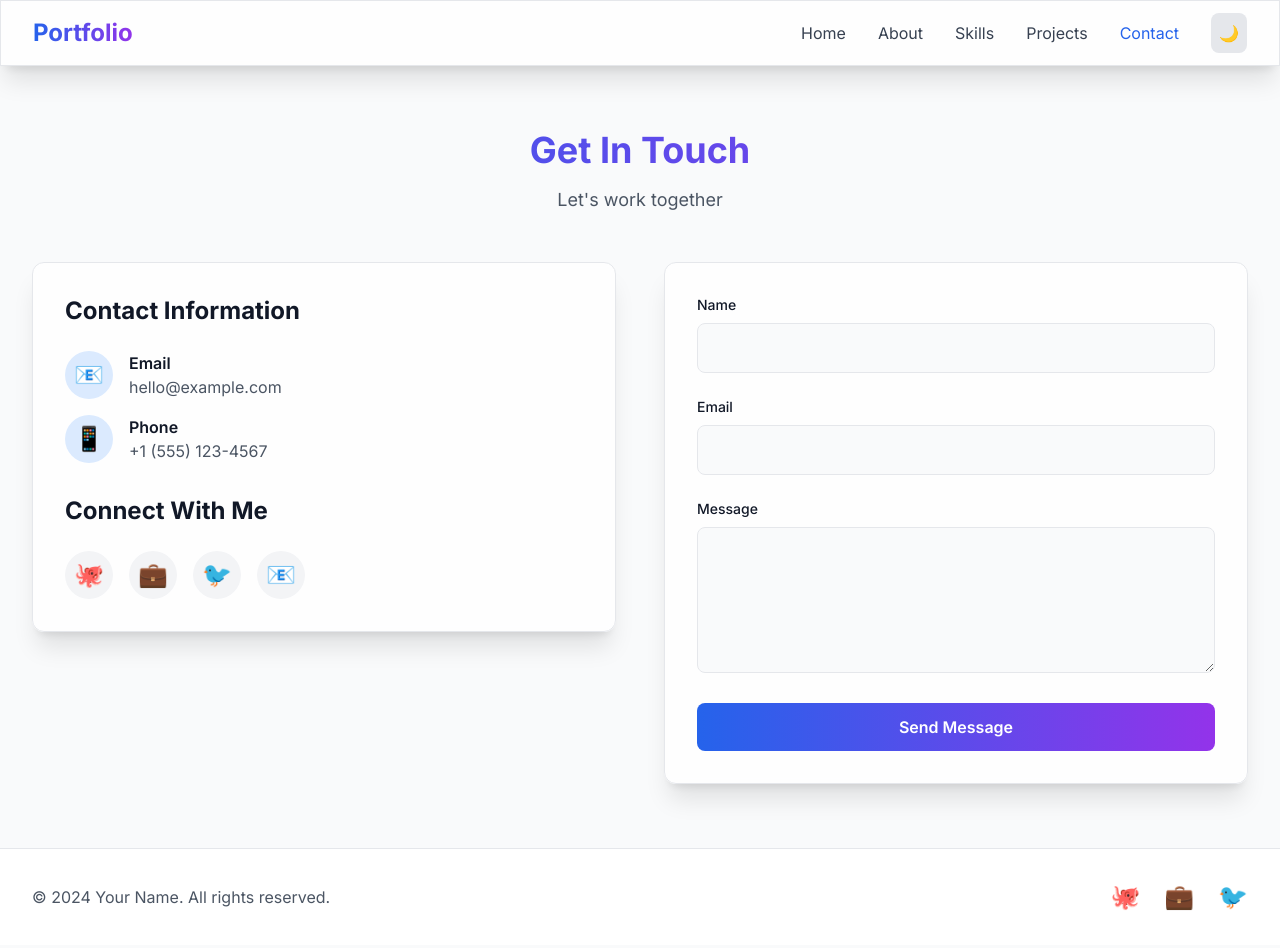
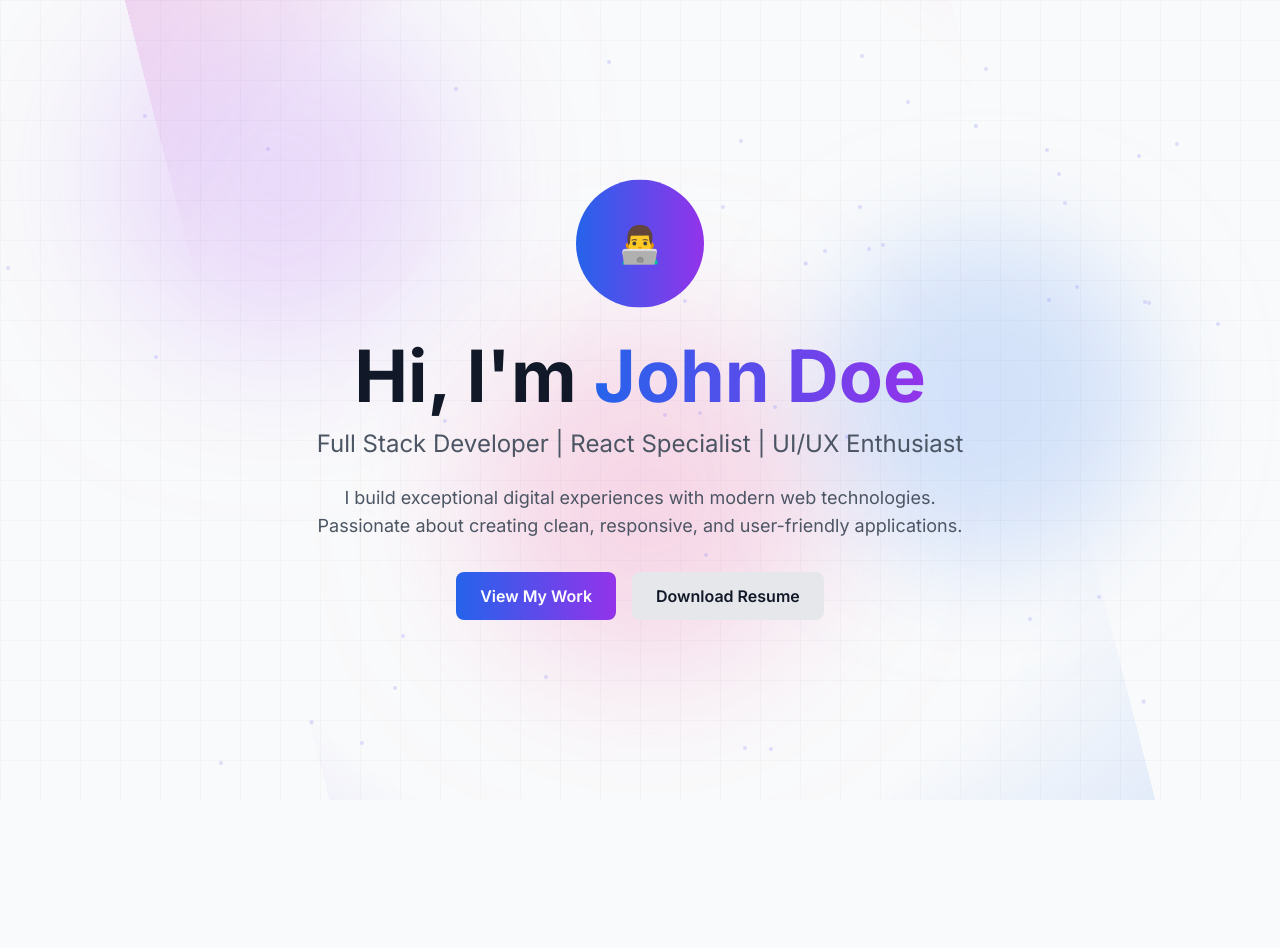
Before and after one commit to biruk2116/Portifolio, a React (Vite) app: page /contact in a window 1280 px wide. Shown: the top 948 px of the page. Built offline with nearby package versions, Linux system fonts and the light colour scheme; the HTML template or start-up script is replaced by a standard one.

Commit message:
add animaion for the background image and scrollable navbar

```diff
--- a/src/App.jsx
+++ b/src/App.jsx
@@ -1,12 +1,12 @@
-import { ThemeProvider } from './contexts/ThemeContext'
-import AppRoutes from './routes/AppRoutes'
+import { ThemeProvider } from './contexts/ThemeContext';
+import Home from './pages/Home';
 
 function App() {
   return (
     <ThemeProvider>
-      <AppRoutes />
+      <Home />
     </ThemeProvider>
-  )
+  );
 }
 
-export default App
+export default App;
--- /dev/null
+++ b/src/components/animations/AnimatedBackground.jsx
@@ -0,0 +1,139 @@
+import React from 'react';
+import { motion } from 'framer-motion';
+
+const AnimatedBackground = () => {
+  return (
+    <div className="fixed inset-0 -z-10 overflow-hidden">
+      {/* Gradient Orbs */}
+      <motion.div
+        animate={{
+          x: [0, 100, -50, 0],
+          y: [0, -50, 100, 0],
+          scale: [1, 1.2, 0.8, 1],
+        }}
+        transition={{
+          duration: 20,
+          repeat: Infinity,
+          repeatType: "reverse",
+          ease: "linear"
+        }}
+        className="absolute top-20 left-10 w-72 h-72 bg-purple-500 rounded-full mix-blend-multiply filter blur-3xl opacity-20 dark:opacity-30"
+      />
+
+      <motion.div
+        animate={{
+          x: [0, -80, 60, 0],
+          y: [0, 60, -40, 0],
+          scale: [1, 0.8, 1.2, 1],
+        }}
+        transition={{
+          duration: 25,
+          repeat: Infinity,
+          repeatType: "reverse",
+          ease: "linear"
+        }}
+        className="absolute top-40 right-10 w-96 h-96 bg-blue-500 rounded-full mix-blend-multiply filter blur-3xl opacity-20 dark:opacity-30"
+      />
+
+      <motion.div
+        animate={{
+          x: [0, 70, -60, 0],
+          y: [0, -70, 50, 0],
+          scale: [1, 1.1, 0.9, 1],
+        }}
+        transition={{
+          duration: 22,
+          repeat: Infinity,
+          repeatType: "reverse",
+          ease: "linear"
+        }}
+        className="absolute bottom-20 left-1/3 w-80 h-80 bg-pink-500 rounded-full mix-blend-multiply filter blur-3xl opacity-20 dark:opacity-30"
+      />
+
+      {/* Animated Grid Pattern */}
+      <svg className="absolute inset-0 w-full h-full opacity-10 dark:opacity-5">
+        <defs>
+          <pattern id="grid" width="40" height="40" patternUnits="userSpaceOnUse">
+            <path d="M 40 0 L 0 0 0 40" fill="none" stroke="currentColor" strokeWidth="0.5"/>
+          </pattern>
+        </defs>
+        <rect width="100%" height="100%" fill="url(#grid)" />
+
+        <motion.rect
+          initial={{ opacity: 0 }}
+          animate={{ opacity: [0, 0.5, 0] }}
+          transition={{
+            duration: 3,
+            repeat: Infinity,
+            repeatType: "reverse"
+          }}
+          width="100%"
+          height="100%"
+          fill="url(#gradient)"
+        >
+          <defs>
+            <linearGradient id="gradient" x1="0%" y1="0%" x2="100%" y2="100%">
+              <stop offset="0%" stopColor="#3b82f6" stopOpacity="0.1">
+                <animate attributeName="offset" values="0;1;0" dur="8s" repeatCount="indefinite" />
+              </stop>
+              <stop offset="50%" stopColor="#a855f7" stopOpacity="0.1">
+                <animate attributeName="offset" values="0.5;1;0.5" dur="8s" repeatCount="indefinite" />
+              </stop>
+              <stop offset="100%" stopColor="#ec489a" stopOpacity="0.1">
+                <animate attributeName="offset" values="1;0;1" dur="8s" repeatCount="indefinite" />
+              </stop>
+            </linearGradient>
+          </defs>
+        </motion.rect>
+      </svg>
+
+      {/* Floating Particles */}
+      {[...Array(50)].map((_, i) => (
+        <motion.div
+          key={i}
+          className="absolute w-1 h-1 bg-gradient-to-r from-blue-500 to-purple-500 rounded-full"
+          initial={{
+            x: Math.random() * window.innerWidth,
+            y: Math.random() * window.innerHeight,
+            opacity: Math.random() * 0.5 + 0.2,
+          }}
+          animate={{
+            y: [null, -30, 30, null],
+            x: [null, 20, -20, null],
+            opacity: [null, 0.8, 0.2, null],
+          }}
+          transition={{
+            duration: Math.random() * 5 + 5,
+            repeat: Infinity,
+            repeatType: "reverse",
+            ease: "linear",
+          }}
+          style={{
+            left: `${Math.random() * 100}%`,
+            top: `${Math.random() * 100}%`,
+          }}
+        />
+      ))}
+
+      {/* Animated Gradient Border */}
+      <motion.div
+        animate={{
+          rotate: 360,
+        }}
+        transition={{
+          duration: 30,
+          repeat: Infinity,
+          ease: "linear"
+        }}
+        className="absolute inset-0 opacity-30"
+        style={{
+          background: "conic-gradient(from 0deg, transparent, #3b82f6, #a855f7, #ec489a, transparent)",
+          mask: "radial-gradient(circle, transparent 60%, black 100%)",
+          WebkitMask: "radial-gradient(circle, transparent 60%, black 100%)",
+        }}
+      />
+    </div>
+  );
+};
+
+export default AnimatedBackground;
--- a/src/components/layout/Navbar.jsx
+++ b/src/components/layout/Navbar.jsx
@@ -1,19 +1,63 @@
-import React, { useState } from 'react';
-import { NavLink } from 'react-router-dom';
+import React, { useState, useEffect } from 'react';
+import { NavLink, useLocation } from 'react-router-dom';
 import { motion } from 'framer-motion';
 import { useTheme } from '../../contexts/ThemeContext';
 
 const Navbar = () => {
   const { darkMode, toggleDarkMode } = useTheme();
   const [isOpen, setIsOpen] = useState(false);
+  const location = useLocation();
 
   const navItems = [
-    { path: '/', label: 'Home' },
-    { path: '/about', label: 'About' },
-    { path: '/skills', label: 'Skills' },
-    { path: '/projects', label: 'Projects' },
-    { path: '/contact', label: 'Contact' },
+    { path: '/', label: 'Home', sectionId: 'home' },
+    { path: '/about', label: 'About', sectionId: 'about' },
+    { path: '/skills', label: 'Skills', sectionId: 'skills' },
+    { path: '/projects', label: 'Projects', sectionId: 'projects' },
+    { path: '/contact', label: 'Contact', sectionId: 'contact' },
   ];
+
+  // Smooth scroll to section on home page
+  const handleSmoothScroll = (e, sectionId) => {
+    e.preventDefault();
+
+    // If we're on home page, scroll to section
+    if (location.pathname === '/') {
+      const element = document.getElementById(sectionId);
+      if (element) {
+        const offset = 80; // Navbar height offset
+        const elementPosition = element.getBoundingClientRect().top;
+        const offsetPosition = elementPosition + window.pageYOffset - offset;
+
+        window.scrollTo({
+          top: offsetPosition,
+          behavior: 'smooth'
+        });
+      }
+      setIsOpen(false);
+    } else {
+      // If on other pages, navigate to home page with hash
+      window.location.href = `/#${sectionId}`;
+    }
+  };
+
+  // Handle hash navigation on page load
+  useEffect(() => {
+    if (location.pathname === '/' && location.hash) {
+      const sectionId = location.hash.slice(1);
+      setTimeout(() => {
+        const element = document.getElementById(sectionId);
+        if (element) {
+          const offset = 80;
+          const elementPosition = element.getBoundingClientRect().top;
+          const offsetPosition = elementPosition + window.pageYOffset - offset;
+          window.scrollTo({
+            top: offsetPosition,
+            behavior: 'smooth'
+          });
+        }
+      }, 100);
+    }
+  }, [location]);
 
   return (
     <nav className="glass-card sticky top-0 z-50">
@@ -22,7 +66,8 @@ const Navbar = () => {
           <motion.div
             initial={{ opacity: 0, x: -20 }}
             animate={{ opacity: 1, x: 0 }}
-            className="text-2xl font-bold bg-gradient-to-r from-blue-600 to-purple-600 bg-clip-text text-transparent"
+            className="text-2xl font-bold bg-gradient-to-r from-blue-600 to-purple-600 bg-clip-text text-transparent cursor-pointer"
+            onClick={() => window.location.href = '/'}
           >
             Portfolio
           </motion.div>
@@ -30,19 +75,18 @@ const Navbar = () => {
           {/* Desktop Menu */}
           <div className="hidden md:flex items-center space-x-8">
             {navItems.map((item) => (
-              <NavLink
+              <a
                 key={item.path}
-                to={item.path}
-                className={({ isActive }) =>
-                  `transition-colors duration-300 ${
-                    isActive
-                      ? 'text-blue-600 dark:text-blue-400'
-                      : 'text-gray-700 dark:text-gray-300 hover:text-blue-600 dark:hover:text-blue-400'
-                  }`
-                }
+                href={item.path === '/' ? '/' : `/#${item.sectionId}`}
+                onClick={(e) => handleSmoothScroll(e, item.sectionId)}
+                className={`transition-colors duration-300 ${
+                  location.pathname === item.path || (location.pathname === '/' && location.hash === `#${item.sectionId}`)
+                    ? 'text-blue-600 dark:text-blue-400'
+                    : 'text-gray-700 dark:text-gray-300 hover:text-blue-600 dark:hover:text-blue-400'
+                }`}
               >
                 {item.label}
-              </NavLink>
+              </a>
             ))}
             <button
               onClick={toggleDarkMode}
@@ -79,20 +123,21 @@ const Navbar = () => {
             className="md:hidden py-4"
           >
             {navItems.map((item) => (
-              <NavLink
+              <a
                 key={item.path}
-                to={item.path}
-                onClick={() => setIsOpen(false)}
-                className={({ isActive }) =>
-                  `block py-2 transition-colors duration-300 ${
-                    isActive
-                      ? 'text-blue-600 dark:text-blue-400'
-                      : 'text-gray-700 dark:text-gray-300 hover:text-blue-600 dark:hover:text-blue-400'
-                  }`
-                }
+                href={item.path === '/' ? '/' : `/#${item.sectionId}`}
+                onClick={(e) => {
+                  handleSmoothScroll(e, item.sectionId);
+                  setIsOpen(false);
+                }}
+                className={`block py-2 transition-colors duration-300 ${
+                  location.pathname === item.path || (location.pathname === '/' && location.hash === `#${item.sectionId}`)
+                    ? 'text-blue-600 dark:text-blue-400'
+                    : 'text-gray-700 dark:text-gray-300 hover:text-blue-600 dark:hover:text-blue-400'
+                }`}
               >
                 {item.label}
-              </NavLink>
+              </a>
             ))}
           </motion.div>
         )}
--- a/src/index.css
+++ b/src/index.css
@@ -19,3 +19,32 @@
     @apply bg-white/80 dark:bg-gray-800/80 backdrop-blur-sm border border-gray-200 dark:border-gray-700 shadow-xl;
   }
 }
+
+/* Add at the end of your existing index.css */
+
+/* Smooth scrolling for the whole page */
+html {
+  scroll-behavior: smooth;
+}
+
+/* Custom scrollbar */
+::-webkit-scrollbar {
+  width: 10px;
+}
+
+::-webkit-scrollbar-track {
+  @apply bg-gray-100 dark:bg-gray-800;
+}
+
+::-webkit-scrollbar-thumb {
+  @apply bg-gradient-to-b from-blue-600 to-purple-600 rounded-full;
+}
+
+::-webkit-scrollbar-thumb:hover {
+  @apply bg-gradient-to-b from-blue-700 to-purple-700;
+}
+
+/* Ensure sections don't get hidden under navbar */
+section[id] {
+  scroll-margin-top: 80px;
+}
--- a/src/pages/About.jsx
+++ b/src/pages/About.jsx
@@ -1,16 +1,21 @@
 import React from 'react';
 import SectionTitle from '../components/ui/SectionTitle';
 import FadeIn from '../components/animations/FadeIn';
+import AnimatedBackground from '../components/animations/AnimatedBackground'; // Add this import
 
 const About = () => {
   return (
-    <div className="max-w-7xl mx-auto px-4 sm:px-6 lg:px-8 py-16">
+    <>
+      <AnimatedBackground /> {/* Add this */}
+
+      <div className="max-w-7xl mx-auto px-4 sm:px-6 lg:px-8 py-16 relative">
         <SectionTitle
           title="About Me"
           subtitle="Get to know me better"
         />
 
         <div className="grid md:grid-cols-2 gap-12 items-center">
+          {/* Rest of your About content remains the same */}
           <FadeIn direction="left">
             <div className="space-y-6">
               <p className="text-lg text-gray-600 dark:text-gray-400">
@@ -65,6 +70,7 @@ const About = () => {
           </FadeIn>
         </div>
       </div>
+    </>
   );
 };
 
--- a/src/pages/Home.jsx
+++ b/src/pages/Home.jsx
@@ -2,15 +2,19 @@ import React from 'react';
 import { motion } from 'framer-motion';
 import Button from '../components/ui/Button';
 import FadeIn from '../components/animations/FadeIn';
+import AnimatedBackground from '../components/animations/AnimatedBackground'; // Add this import
 
 const Home = () => {
   const handleResumeDownload = () => {
-    // Replace with actual resume URL
     window.open('/resume.pdf', '_blank');
   };
 
   return (
-    <div className="min-h-screen flex items-center justify-center px-4">
+    <>
+      <AnimatedBackground /> {/* Add this */}
+
+      {/* Hero Section */}
+      <section id="home" className="min-h-screen flex items-center justify-center px-4 relative">
         <div className="text-center max-w-4xl mx-auto">
           <motion.div
             initial={{ scale: 0 }}
@@ -47,7 +51,18 @@ const Home = () => {
 
           <FadeIn delay={0.8}>
             <div className="flex flex-col sm:flex-row gap-4 justify-center">
-            <Button onClick={() => window.location.href = '/projects'}>
+              <Button onClick={() => {
+                const projectsSection = document.getElementById('projects');
+                if (projectsSection) {
+                  const offset = 80;
+                  const elementPosition = projectsSection.getBoundingClientRect().top;
+                  const offsetPosition = elementPosition + window.pageYOffset - offset;
+                  window.scrollTo({
+                    top: offsetPosition,
+                    behavior: 'smooth'
+                  });
+                }
+              }}>
                 View My Work
               </Button>
               <Button variant="secondary" onClick={handleResumeDownload}>
@@ -56,7 +71,28 @@ const Home = () => {
             </div>
           </FadeIn>
         </div>
-    </div>
+      </section>
+
+      {/* About Section */}
+      <section id="about" className="min-h-screen py-20 relative">
+        {/* This will be replaced with actual About content when you add sections to home */}
+      </section>
+
+      {/* Skills Section */}
+      <section id="skills" className="min-h-screen py-20 relative">
+        {/* This will be replaced with actual Skills content when you add sections to home */}
+      </section>
+
+      {/* Projects Section */}
+      <section id="projects" className="min-h-screen py-20 relative">
+        {/* This will be replaced with actual Projects content when you add sections to home */}
+      </section>
+
+      {/* Contact Section */}
+      <section id="contact" className="min-h-screen py-20 relative">
+        {/* This will be replaced with actual Contact content when you add sections to home */}
+      </section>
+    </>
   );
 };
 
--- a/src/routes/AppRoutes.jsx
+++ b/src/routes/AppRoutes.jsx
@@ -1,4 +1,5 @@
-import { BrowserRouter, Routes, Route } from 'react-router-dom';
+import { BrowserRouter, Routes, Route, useLocation } from 'react-router-dom';
+import { useEffect } from 'react';
 import Navbar from '../components/layout/Navbar';
 import Footer from '../components/layout/Footer';
 import Home from '../pages/Home';
@@ -7,11 +8,26 @@ import Skills from '../pages/Skills';
 import Projects from '../pages/Projects';
 import Contact from '../pages/Contact';
 
+// ScrollToTop component to handle page navigation scrolling
+const ScrollToTop = () => {
+  const { pathname } = useLocation();
+
+  useEffect(() => {
+    window.scrollTo({
+      top: 0,
+      behavior: 'smooth'
+    });
+  }, [pathname]);
+
+  return null;
+};
+
 const AppRoutes = () => {
   return (
     <BrowserRouter>
       <div className="flex flex-col min-h-screen">
         <Navbar />
+        <ScrollToTop />
         <main className="flex-grow">
           <Routes>
             <Route path="/" element={<Home />} />
```
Lines whose indentation alone changed are shown as unchanged.
